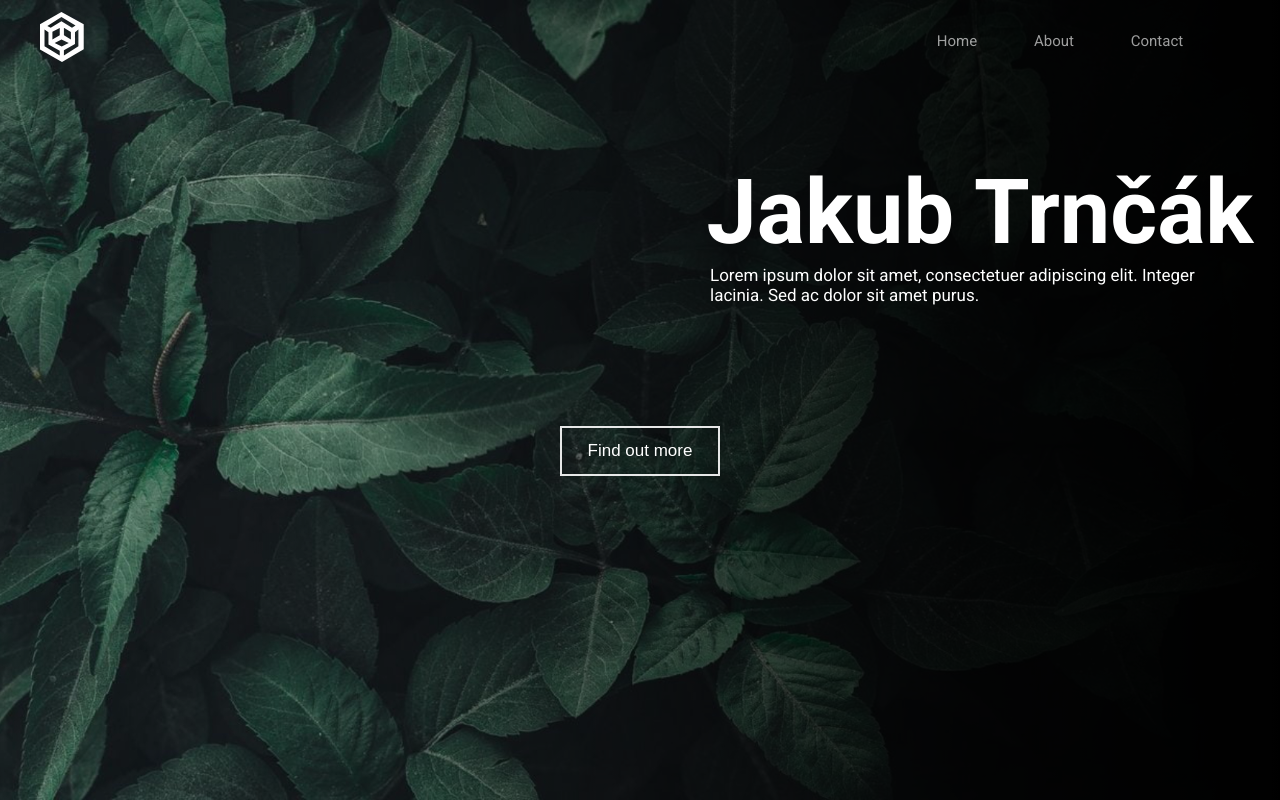
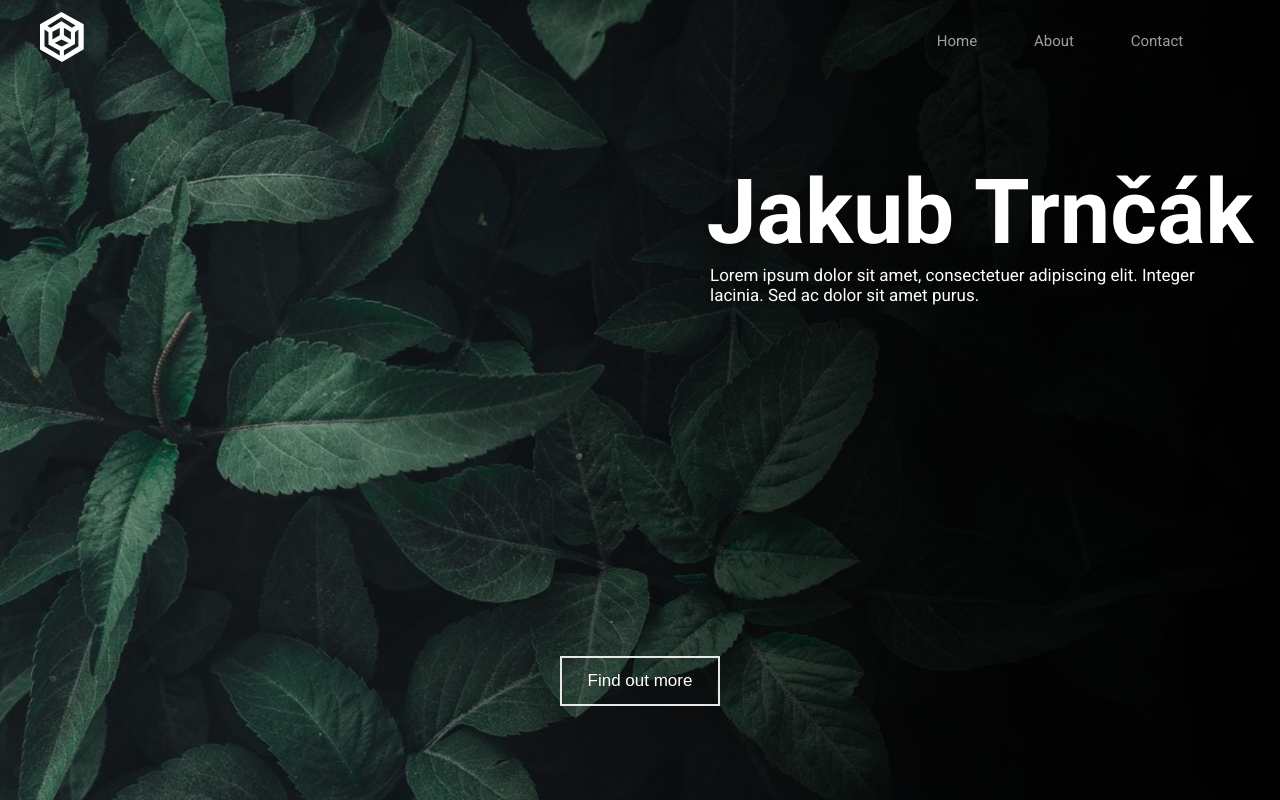
Before and after one commit to Orange4Broom/portfolio, a React (Vite) app: page / in a window 1280 px wide. Shown: the top 800 px of the page. Built offline with nearby package versions, Linux system fonts and the light colour scheme.

Commit message:
Button on starting page slide up by resizing

```diff
--- a/src/components/startpage/startpage.css
+++ b/src/components/startpage/startpage.css
@@ -111,6 +111,24 @@
     }
 
     .button-div {
-        margin-top: 120px;
+        margin-top: 350px;
     }
 }
+
+@media (max-height: 720px) {
+    .button-div {
+        margin-top: 250px;
+    }
+}
+
+@media (max-height: 620px) {
+    .button-div {
+        margin-top: 150px;
+    }
+}
+
+@media (max-height: 520px) {
+    .button-div {
+        margin-top: 50px;
+    }
+}
```
